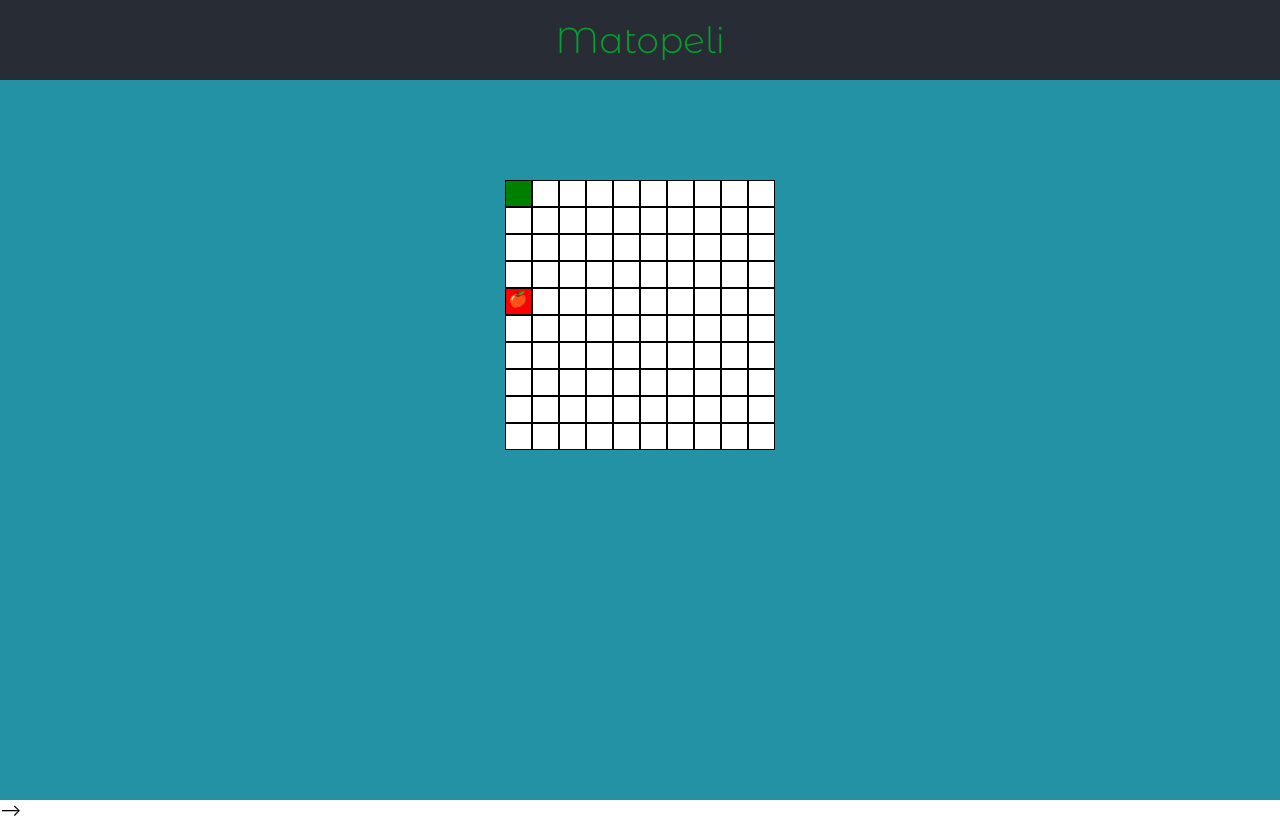
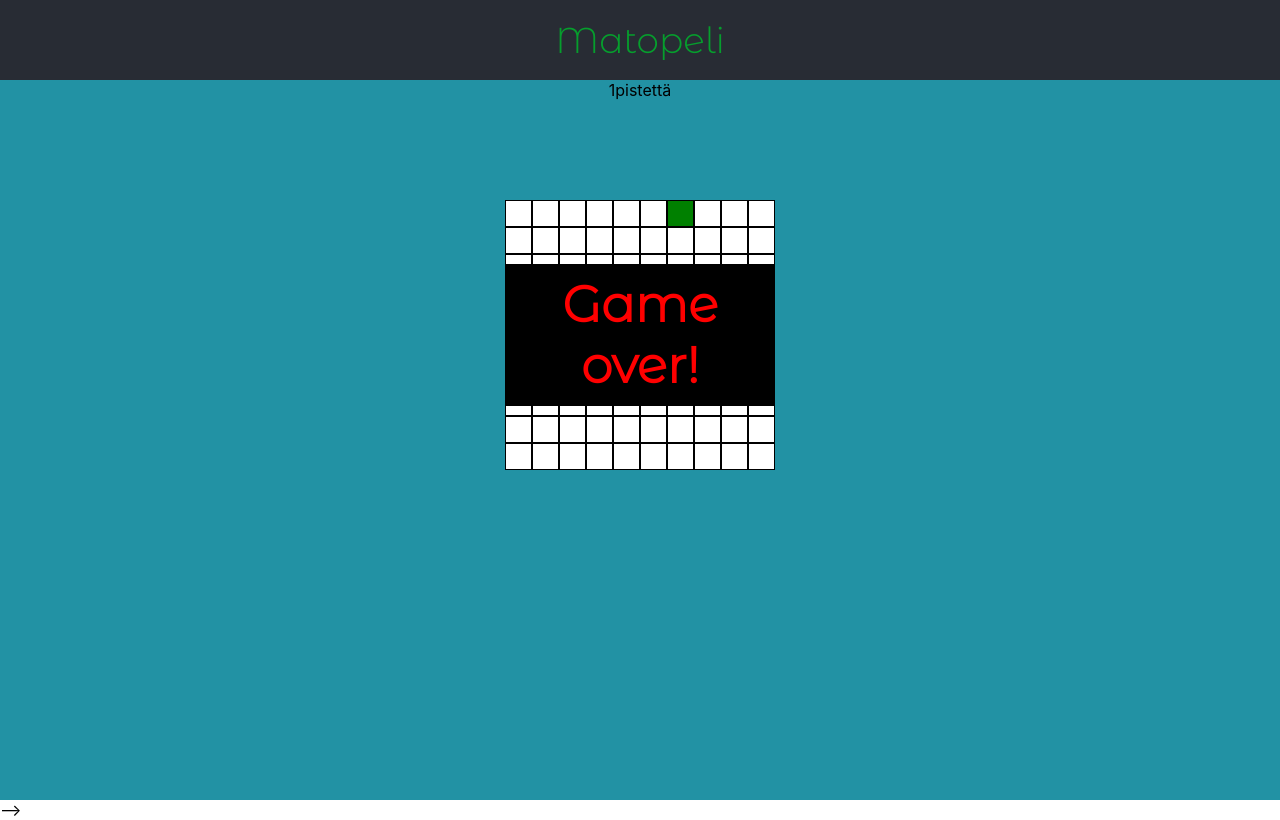
Before and after one commit to 1100010101/kodarit-matopeli-recreation, a React (Create React App) app: page / in a window 1280 px wide. Built offline with nearby package versions, Linux system fonts and the light colour scheme; the HTML template or start-up script is replaced by a standard one.

Commit message:
Game Over

```diff
--- a/src/App.js
+++ b/src/App.js
@@ -1,13 +1,21 @@
 import './App.css'
 import SnakeBoard from './SnakeBoard'
+import Points from "./points";
+
 function App() {
-  return (
-    <div className="App">
-      <header className="App-header">
-    Matopeli
-      </header>
-      <SnakeBoard />
-    </div>
+  return ( <
+    div className = "App" >
+    <
+    header className = "App-header" >
+    Matopeli <
+    /header> <
+    Points points = {
+      1
+    }
+    /> <
+    SnakeBoard / >
+    <
+    /div>
   );
 }
 
--- a/src/SnakeBoard.css
+++ b/src/SnakeBoard.css
@@ -1,4 +1,5 @@
 .Snake-board {
+  position: relative;
   display: flex;
   flex-direction: column;
   justify-content: center;
@@ -11,6 +12,15 @@
   flex-direction: row;
   justify-content: center;
   align-items: center;
+}
+.Game-over {
+  position: absolute;
+  font-family:'Montserrat Alternates', sans-serif;
+  font-size: 50px;
+  color: red;
+  background-color: black;
+  font-weight: bold;
+  padding: 10px;
 }
 
 .tile {
--- a/src/SnakeBoard.js
+++ b/src/SnakeBoard.js
@@ -31,6 +31,8 @@
     }]);
     const [direction, setDirection] = useState("right");
     const [food, setFood] = useState(randomPosition)
+    const [intervalId, setIntervalId] = useState();
+    const [isGameOver, setisGameOver] = useState(false);
 
 
 
@@ -82,6 +84,13 @@
       setRows(newRows);
     };
 
+
+    const checkGameOver = () => {
+      const head = snake[0];
+      const body = snake.slice(1, -1);
+      return body.find(b => b.x === head.x && b.y === head.y);
+    }
+
     const moveSnake = () => {
       const newSnake = [];
       switch (direction) {
@@ -112,6 +121,11 @@
         default:
           break;
       }
+
+      if (checkGameOver()) {
+        setisGameOver(true);
+        clearInterval(intervalId)
+      }
       // Lisätään madolle jaka askeleella uusi pala
       //joka poistetaan jos amto ei saa tällä askeleella ruokaa
       snake.forEach(tile => {
@@ -128,10 +142,15 @@
       displaySnake();
     };
 
-  useInterval(moveSnake, 250);
-  return <div className = "Snake-board" > {
+    useInterval(moveSnake, 200, setIntervalId);
+    return ( < div className = "Snake-board" > {
         displayRows
-  } < /div>;
+      }
+
+      {
+        !isGameOver && < div className = "Game-over" > Game over! < /div>} < /
+        div >
+      );
     };
 
     export default SnakeBoard;
--- /dev/null
+++ b/src/points.js
@@ -0,0 +1,15 @@
+import React from 'react'
+
+const Points = ({
+    points
+  }) => {
+    return ( < div className = "Points" > {
+        points
+      }
+      pistettä < /div>)
+
+
+
+    };
+
+    export default Points;
--- a/src/utils.js
+++ b/src/utils.js
@@ -9,7 +9,7 @@
 This useInterval Hook sets up an interval and clears it after unmounting.
 It’s a combo of setInterval and clearInterval tied to the component lifecycle.
 */
-export const useInterval = (callback, delay) => {
+export const useInterval = (callback, delay, setIntervalId) => {
   const savedCallback = useRef()
   // Remember the latest callback.
   useEffect(() => {
@@ -21,8 +21,9 @@
       savedCallback.current()
     }
     if (delay !== null) {
-      let id = setInterval(tick, delay)
+      let id = setInterval(tick, delay);
+      setIntervalId(id);
       return () => clearInterval(id)
     }
-  }, [delay])
+  }, [delay, setIntervalId])
 }
```
Also changed, not shown: 1 other file (tests, documents, lock files or other folders). Lines whose indentation alone changed are shown as unchanged.
